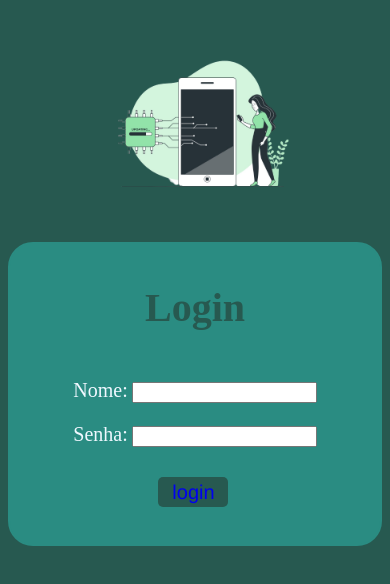
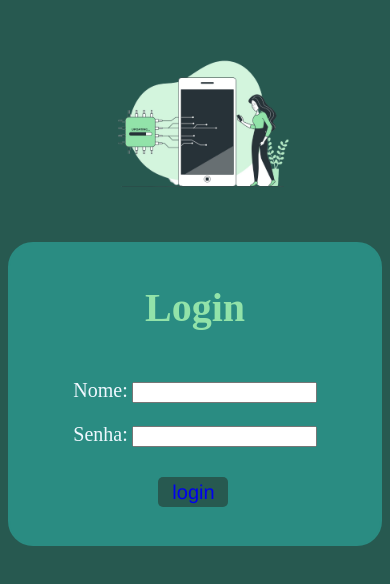
Before and after one commit to ILaySued04/userlogin, a plain HTML site: page index.html in a window 390 px wide. Shown: the part 178-762 px from the top of the page. Drawn offline with Linux system fonts and the light colour scheme; a web font is replaced by a local one.

Commit message:
adcionado cor nas h3

```diff
--- a/css/css.css
+++ b/css/css.css
@@ -28,7 +28,7 @@ h1 {
 }
 h3 {
 
-    color :#275950;
+    color : #92e3a9;
     text-align: center;
     font-family:"Dynapuff";
     font-size: 40px;
@@ -116,7 +116,7 @@ h3 {
     }
     h3 {
 
-        color :#275950;
+        color :#92e3a9;
         text-align: center;
         font-family:"Dynapuff";
         font-size: 40px;
```
